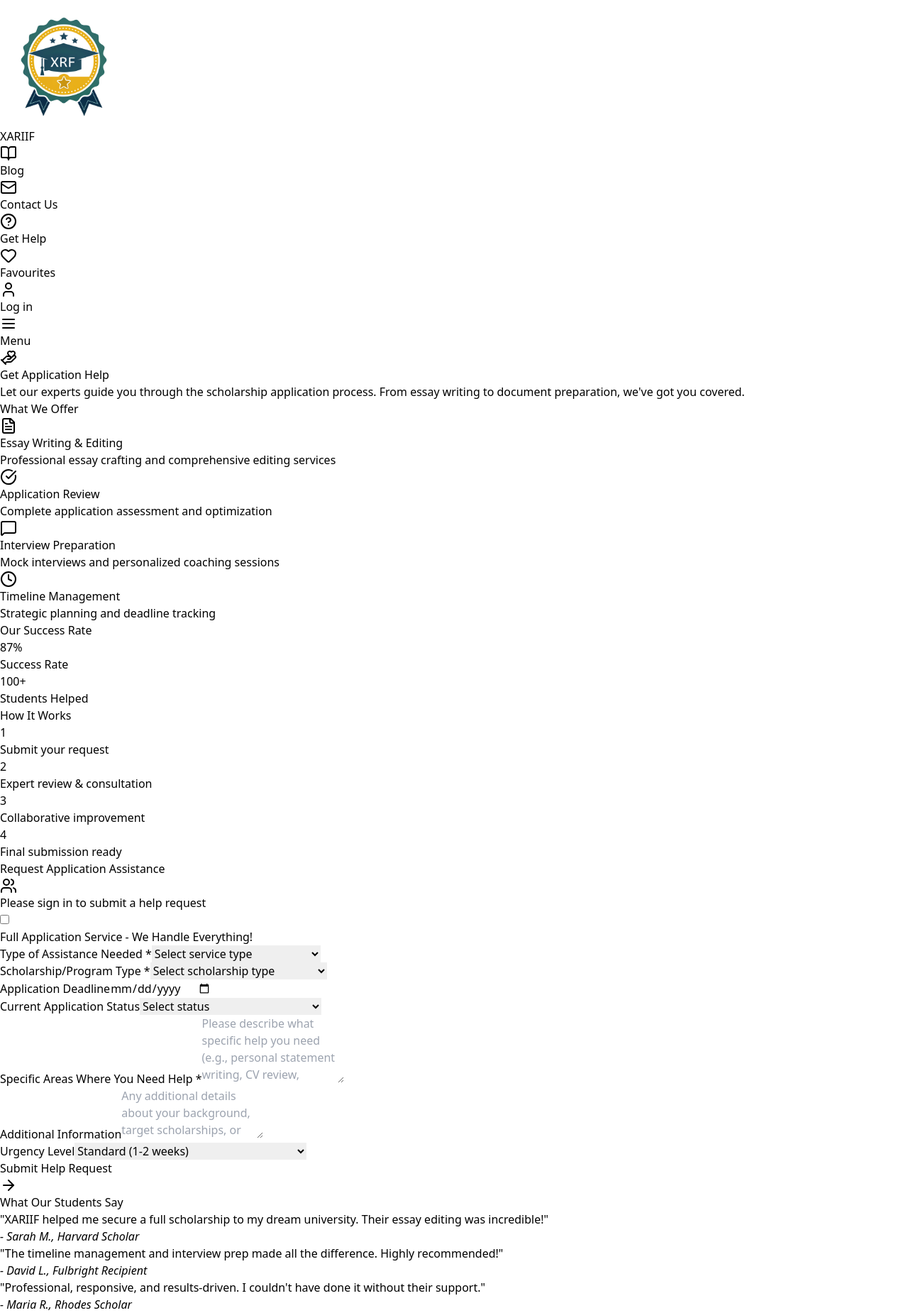
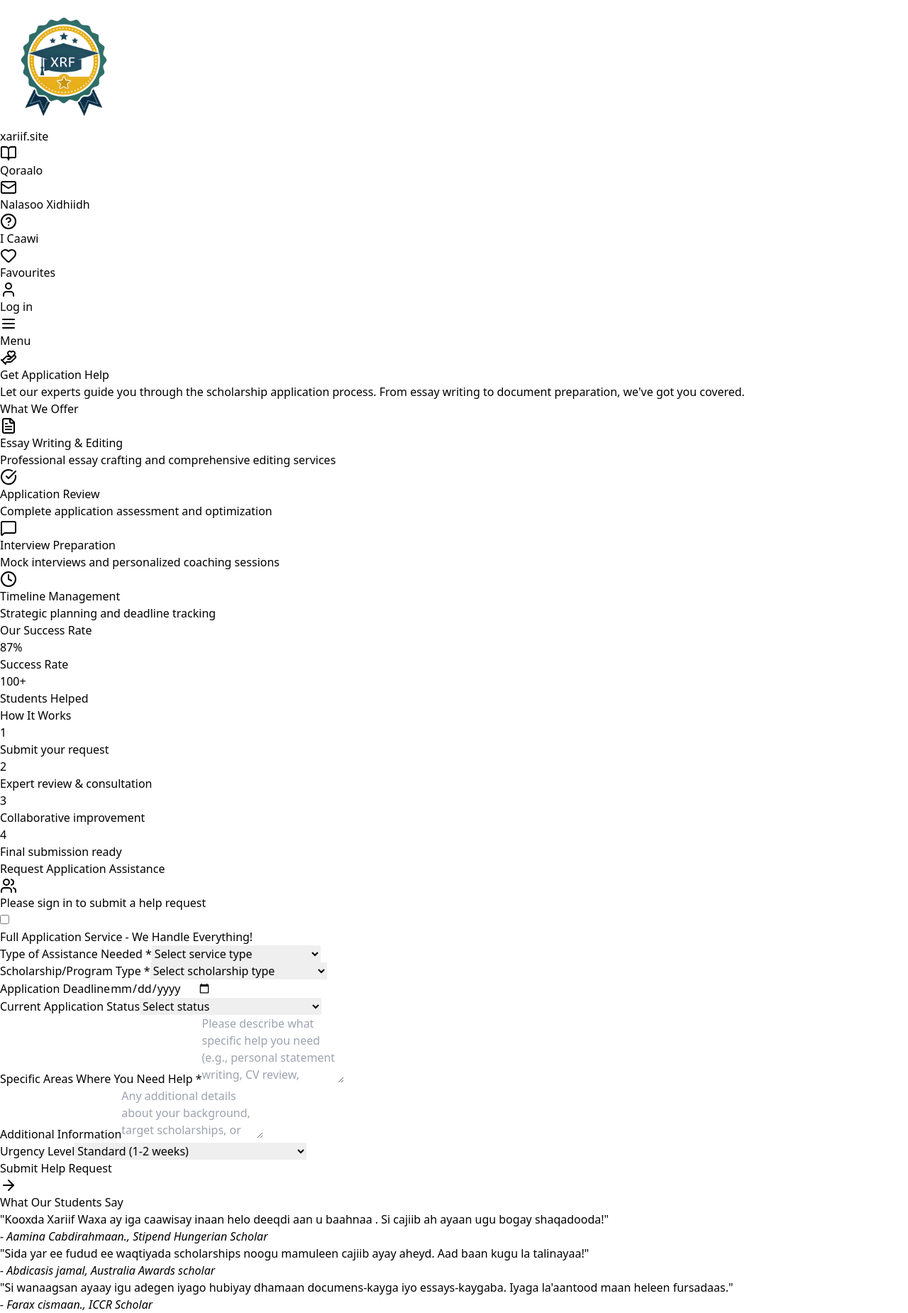
Before and after one commit to abdiism/Xariif-scholarhsip-site-, a React (Vite) app: page /gethelp in a window 1280 px wide. Shown: the whole page at 71% size. Built offline with nearby package versions, Linux system fonts and the light colour scheme; no server answers.

Commit message:
alittle update

```diff
--- a/src/components/Header.tsx
+++ b/src/components/Header.tsx
@@ -60,7 +60,7 @@
           {/* Logo */}
           <Link to="/" className="flex items-center">
             <img src="/logo.png" alt="XARIIF Logo" className="w-12 h-12 mr-3" />
-            <span className="text-xl font-bold text-black">XARIIF</span>
+            <span className="text-xl font-bold text-black">xariif.site</span>
           </Link>
 
           {/* Desktop Navigation */}
@@ -70,7 +70,7 @@
               className="flex items-center text-gray-700 hover:text-black"
             >
               <BookOpen className="w-4 h-4 mr-1" />
-              Blog
+              Qoraalo
             </Link>
 
             {/* NEW: Contact Us Link */}
@@ -79,7 +79,7 @@
               className="flex items-center text-gray-700 hover:text-black"
             >
               <Mail className="w-4 h-4 mr-1" />
-              Contact Us
+              Nalasoo Xidhiidh
             </Link>
 
             {/* NEW: Get Help Link */}
@@ -88,7 +88,7 @@
               className="flex items-center text-gray-700 hover:text-black"
             >
               <HelpCircle className="w-4 h-4 mr-1" />
-              Get Help
+              I Caawi
             </Link>
             <Link
   to="/favourites"
--- a/src/pages/GetHelp.tsx
+++ b/src/pages/GetHelp.tsx
@@ -425,25 +425,25 @@
             <div className="text-center">
               <div className="w-16 h-16 bg-gray-200 rounded-full mx-auto mb-4"></div>
               <blockquote className="text-gray-600 italic mb-4">
-                "XARIIF helped me secure a full scholarship to my dream university. Their essay editing was incredible!"
+                "Kooxda Xariif Waxa ay iga caawisay inaan helo deeqdi aan u baahnaa . Si cajiib ah ayaan ugu bogay shaqadooda!"
               </blockquote>
-              <cite className="text-sm font-semibold text-gray-900">- Sarah M., Harvard Scholar</cite>
+              <cite className="text-sm font-semibold text-gray-900">- Aamina Cabdirahmaan., Stipend Hungerian Scholar</cite>
             </div>
 
             <div className="text-center">
               <div className="w-16 h-16 bg-gray-200 rounded-full mx-auto mb-4"></div>
               <blockquote className="text-gray-600 italic mb-4">
-                "The timeline management and interview prep made all the difference. Highly recommended!"
+                "Sida yar ee fudud ee waqtiyada scholarships noogu mamuleen cajiib ayay aheyd. Aad baan kugu la talinayaa!"
               </blockquote>
-              <cite className="text-sm font-semibold text-gray-900">- David L., Fulbright Recipient</cite>
+              <cite className="text-sm font-semibold text-gray-900">- Abdicasis jamal, Australia Awards scholar</cite>
             </div>
 
             <div className="text-center">
               <div className="w-16 h-16 bg-gray-200 rounded-full mx-auto mb-4"></div>
               <blockquote className="text-gray-600 italic mb-4">
-                "Professional, responsive, and results-driven. I couldn't have done it without their support."
+                "Si wanaagsan ayaay igu adegen iyago hubiyay dhamaan documens-kayga iyo essays-kaygaba. Iyaga la'aantood maan heleen fursadaas."
               </blockquote>
-              <cite className="text-sm font-semibold text-gray-900">- Maria R., Rhodes Scholar</cite>
+              <cite className="text-sm font-semibold text-gray-900">- Farax cismaan., ICCR Scholar</cite>
             </div>
           </div>
         </div>
--- a/src/pages/HomePage.tsx
+++ b/src/pages/HomePage.tsx
@@ -98,7 +98,7 @@
               <div className="w-16 h-16 bg-teal-100 rounded-full flex items-center justify-center mx-auto mb-4">
                 <Search className="w-8 h-8 text-teal-600" />
               </div>
-              <h3 className="text-xl font-semibold mb-2">Easy Search</h3>
+              <h3 className="text-xl font-semibold mb-2">Si Fudud u Raadi</h3>
               <p className="text-gray-600">
                 Raadi scholarships-ka adigoo u kala soocaya Nooca scholarship-ka, Nooca wax-barasho, goobta,
                 iyo qaybo kale oo badan.
@@ -108,9 +108,9 @@
               <div className="w-16 h-16 bg-teal-100 rounded-full flex items-center justify-center mx-auto mb-4">
                 <Heart className="w-8 h-8 text-teal-600" />
               </div>
-              <h3 className="text-xl font-semibold mb-2">Save Favourites</h3>
+              <h3 className="text-xl font-semibold mb-2">Favourites Gasho</h3>
               <p className="text-gray-600">
-                Ciwaan furo , favourite gasho fursadaha kugu haboon si aad waqtigooda ula socoto.
+                Ciwaan furo , favourite gasho fursadaha kugu haboon si aysan kaga lumin aad waqtigoodana ula socoto.
               </p>
             </div>
             <div className="text-center">
@@ -120,7 +120,7 @@
                 </div>
               </div>
               <h3 className="text-xl font-semibold mb-2">
-                Verified Oppurtunities
+                Fursado Lahubo
               </h3>
               <p className="text-gray-600">
                 Dhamaan fursadaha aan soo gudbino waa la soo hubiyay.
```
